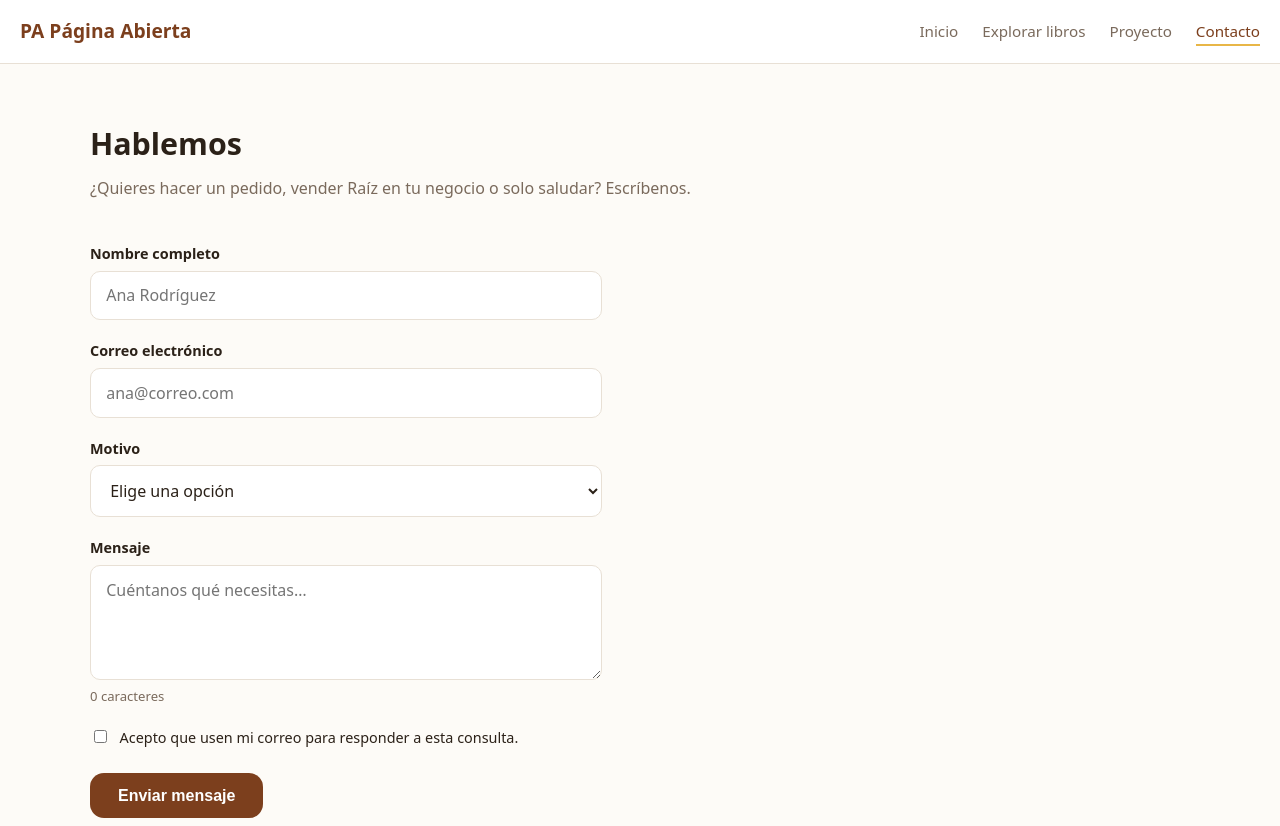
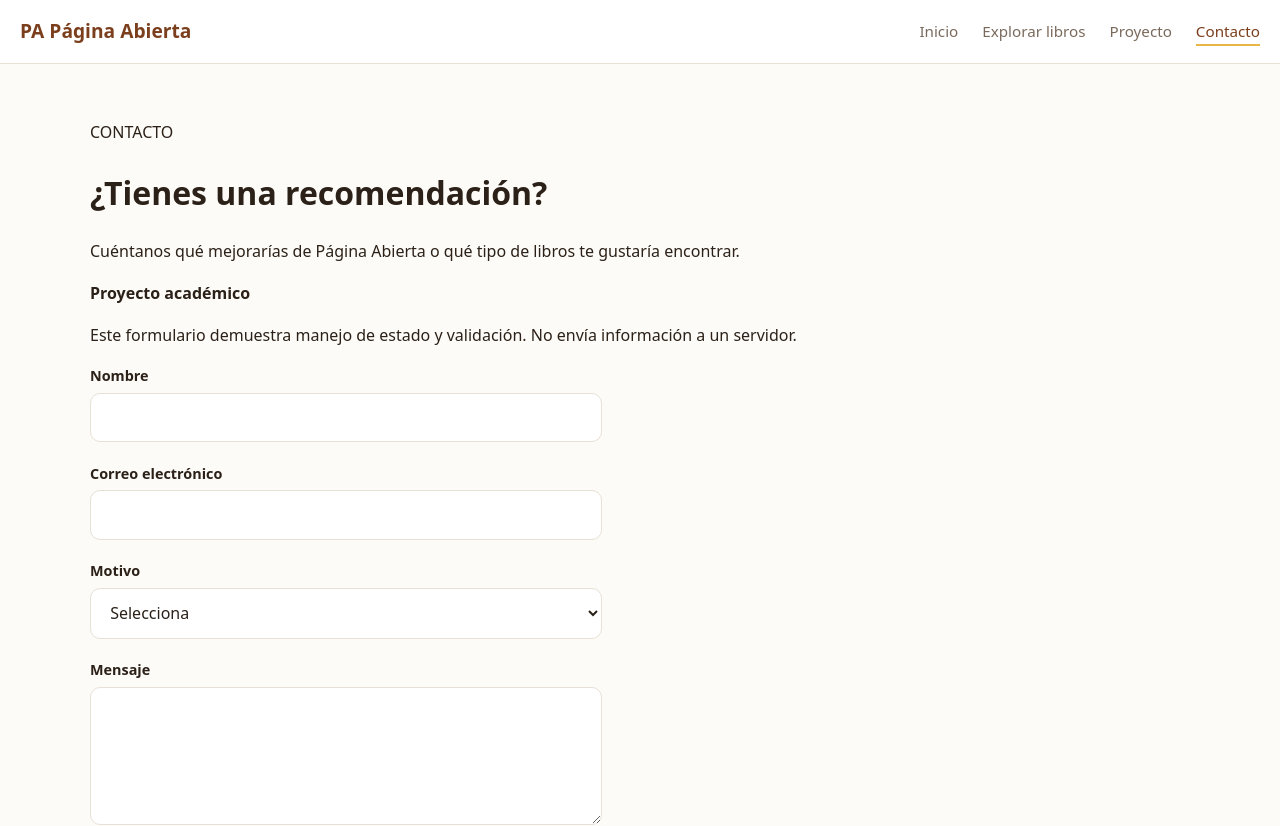
Before and after one commit to hhigueros/ejercicio-con-react, a React (Vite) app: page /ejercicio-con-react/contacto in a window 1280 px wide. Shown: the top 826 px of the page. Built offline with nearby package versions, Linux system fonts and the light colour scheme.

Commit message:
Adapta formulario al nuevo proyecto

```diff
--- a/src/pages/Contacto.jsx
+++ b/src/pages/Contacto.jsx
@@ -1,212 +1,19 @@
 import { useState } from 'react';
 import { useTitulo } from '../hooks/useTitulo.js';
-
-const FORM_VACIO = {
-  nombre: '',
-  correo: '',
-  interes: '',
-  mensaje: '',
-  acepta: false,
-};
-
-export default function Contacto() {
-  useTitulo('Contacto');
-
-  // aquí sigue TODO lo que ya tenías
-  const [datos, setDatos] = useState(FORM_VACIO);
-  const [tocado, setTocado] = useState({});
-  const [enviado, setEnviado] = useState(false);
-  const [enviando, setEnviando] = useState(false);
-
-  // ---------- Validación: se CALCULA en cada render ----------
-  const errores = {
-    nombre:
-      datos.nombre.trim().length < 3
-        ? 'Escribe tu nombre (mínimo 3 letras)'
-        : '',
-    correo: !/^[^\s@]+@[^\s@]+\.[^\s@]{2,}$/.test(datos.correo)
-      ? 'Escribe un correo válido, por ejemplo ana@correo.com'
-      : '',
-    interes: datos.interes === '' ? 'Elige un motivo de contacto' : '',
-    mensaje:
-      datos.mensaje.trim().length < 10
-        ? 'Cuéntanos un poco más (mínimo 10 caracteres)'
-        : '',
-    acepta: !datos.acepta ? 'Debes aceptar para poder responderte' : '',
-  };
-
-  const esValido = Object.values(errores).every((e) => e === '');
-
-  // ---------- Un solo manejador para TODOS los campos ----------
-  function manejarCambio(evento) {
-    const { name, value, type, checked } = evento.target;
-    setDatos((previos) => ({
-      ...previos,
-      [name]: type === 'checkbox' ? checked : value,
-    }));
-  }
-
-  function marcarTocado(evento) {
-    setTocado((previos) => ({ ...previos, [evento.target.name]: true }));
-  }
-
-  function mostrarError(campo) {
-    return tocado[campo] && errores[campo] !== '';
-  }
-
-  // ---------- Procesar el envío ----------
-  async function manejarEnvio(evento) {
-    evento.preventDefault(); // evita que se recargue la página
-
-    if (!esValido) {
-      // marca todos los campos como tocados para mostrar todos los errores
-      setTocado({
-        nombre: true,
-        correo: true,
-        interes: true,
-        mensaje: true,
-        acepta: true,
-      });
-      return;
-    }
-
-    setEnviando(true);
-    console.log('Datos recibidos del formulario:', datos);
-    await new Promise((r) => setTimeout(r, 700)); // simula el envío al servidor
-    setEnviando(false);
-    setEnviado(true);
-  }
-
-  function nuevoMensaje() {
-    setDatos(FORM_VACIO);
-    setTocado({});
-    setEnviado(false);
-  }
-
-  // ---------- Pantalla de éxito ----------
-  if (enviado) {
-    return (
-      <div className="contenedor seccion">
-        <div className="exito">
-          <h3>✅ ¡Gracias, {datos.nombre}!</h3>
-          <p>
-            Recibimos tu mensaje sobre <strong>{datos.interes}</strong>.
-          </p>
-          <p>
-            Te responderemos a <strong>{datos.correo}</strong> en menos de 24
-            horas.
-          </p>
-        </div>
-        <p style={{ marginTop: '1.5rem' }}>
-          <button className="boton boton--borde" onClick={nuevoMensaje}>
-            Enviar otro mensaje
-          </button>
-        </p>
-      </div>
-    );
-  }
-
-  // ---------- El formulario ----------
-  return (
-    <div className="contenedor seccion">
-      <h2>Hablemos</h2>
-      <p className="seccion__intro">
-        ¿Quieres hacer un pedido, vender Raíz en tu negocio o solo saludar?
-        Escríbenos.
-      </p>
-
-      <form className="formulario" onSubmit={manejarEnvio} noValidate>
-        <div
-          className={mostrarError('nombre') ? 'campo campo--error' : 'campo'}
-        >
-          <label htmlFor="nombre">Nombre completo</label>
-          <input
-            id="nombre"
-            name="nombre"
-            type="text"
-            value={datos.nombre}
-            onChange={manejarCambio}
-            onBlur={marcarTocado}
-            placeholder="Ana Rodríguez"
-          />
-          {mostrarError('nombre') && (
-            <span className="mensaje-error">{errores.nombre}</span>
-          )}
-        </div>
-
-        <div
-          className={mostrarError('correo') ? 'campo campo--error' : 'campo'}
-        >
-          <label htmlFor="correo">Correo electrónico</label>
-          <input
-            id="correo"
-            name="correo"
-            type="email"
-            value={datos.correo}
-            onChange={manejarCambio}
-            onBlur={marcarTocado}
-            placeholder="ana@correo.com"
-          />
-          {mostrarError('correo') && (
-            <span className="mensaje-error">{errores.correo}</span>
-          )}
-        </div>
-
-        <div
-          className={mostrarError('interes') ? 'campo campo--error' : 'campo'}
-        >
-          <label htmlFor="interes">Motivo</label>
-          <select
-            id="interes"
-            name="interes"
-            value={datos.interes}
-            onChange={manejarCambio}
-            onBlur={marcarTocado}
-          >
-            <option value="">Elige una opción</option>
-            <option value="pedido">Hacer un pedido</option>
-            <option value="mayoreo">Comprar al por mayor</option>
-            <option value="alianza">Vender Raíz en mi negocio</option>
-            <option value="otro">Otro</option>
-          </select>
-          {mostrarError('interes') && (
-            <span className="mensaje-error">{errores.interes}</span>
-          )}
-        </div>
-
-        <div
-          className={mostrarError('mensaje') ? 'campo campo--error' : 'campo'}
-        >
-          <label htmlFor="mensaje">Mensaje</label>
-          <textarea
-            id="mensaje"
-            name="mensaje"
-            rows="4"
-            value={datos.mensaje}
-            onChange={manejarCambio}
-            onBlur={marcarTocado}
-            placeholder="Cuéntanos qué necesitas…"
-          />
-          <span className="ayuda">{datos.mensaje.length} caracteres</span>
-          {mostrarError('mensaje') && (
-            <span className="mensaje-error">{errores.mensaje}</span>
-          )}
-        </div>
-
-        <label className="checkbox">
-          <input
-            type="checkbox"
-            name="acepta"
-            checked={datos.acepta}
-            onChange={manejarCambio}
-          />
-          Acepto que usen mi correo para responder a esta consulta.
-        </label>
-
-        <button className="boton" type="submit" disabled={enviando}>
-          {enviando ? 'Enviando…' : 'Enviar mensaje'}
-        </button>
-      </form>
-    </div>
-  );
+const VACIO={nombre:'',correo:'',motivo:'',mensaje:'',acepta:false};
+export default function Contacto(){
+ useTitulo('Contacto'); const [datos,setDatos]=useState(VACIO); const [tocado,setTocado]=useState({}); const [enviado,setEnviado]=useState(false);
+ const errores={nombre:datos.nombre.trim().length<3?'Escribe al menos 3 caracteres':'',correo:!/^[^\s@]+@[^\s@]+\.[^\s@]{2,}$/.test(datos.correo)?'Escribe un correo válido':'',motivo:!datos.motivo?'Selecciona un motivo':'',mensaje:datos.mensaje.trim().length<12?'Escribe al menos 12 caracteres':'',acepta:!datos.acepta?'Debes aceptar esta condición':''};
+ const valido=Object.values(errores).every(v=>!v);
+ const cambio=e=>{const {name,value,type,checked}=e.target;setDatos(d=>({...d,[name]:type==='checkbox'?checked:value}))};
+ const enviar=e=>{e.preventDefault();if(!valido){setTocado({nombre:true,correo:true,motivo:true,mensaje:true,acepta:true});return;}setEnviado(true)};
+ if(enviado)return <div className="contenedor seccion"><div className="exito"><span>✓</span><h1>Mensaje preparado</h1><p>Gracias, {datos.nombre}. Esta demostración validó correctamente tu información.</p></div><button className="boton boton--secundario" onClick={()=>{setDatos(VACIO);setTocado({});setEnviado(false)}}>Escribir otro</button></div>;
+ const campo=(n)=>tocado[n]&&errores[n];
+ return <div className="contenedor seccion contacto-grid"><div><span className="eyebrow">CONTACTO</span><h1>¿Tienes una recomendación?</h1><p className="lead">Cuéntanos qué mejorarías de Página Abierta o qué tipo de libros te gustaría encontrar.</p><div className="nota"><strong>Proyecto académico</strong><p>Este formulario demuestra manejo de estado y validación. No envía información a un servidor.</p></div></div>
+ <form className="formulario" onSubmit={enviar} noValidate>
+ {['nombre','correo'].map(n=><div className={campo(n)?'campo campo--error':'campo'} key={n}><label htmlFor={n}>{n==='nombre'?'Nombre':'Correo electrónico'}</label><input id={n} name={n} type={n==='correo'?'email':'text'} value={datos[n]} onChange={cambio} onBlur={()=>setTocado(t=>({...t,[n]:true}))}/>{campo(n)&&<small>{errores[n]}</small>}</div>)}
+ <div className={campo('motivo')?'campo campo--error':'campo'}><label htmlFor="motivo">Motivo</label><select id="motivo" name="motivo" value={datos.motivo} onChange={cambio} onBlur={()=>setTocado(t=>({...t,motivo:true}))}><option value="">Selecciona</option><option>Sugerencia de libro</option><option>Comentario del sitio</option><option>Otro</option></select>{campo('motivo')&&<small>{errores.motivo}</small>}</div>
+ <div className={campo('mensaje')?'campo campo--error':'campo'}><label htmlFor="mensaje">Mensaje</label><textarea id="mensaje" name="mensaje" rows="5" maxLength="400" value={datos.mensaje} onChange={cambio} onBlur={()=>setTocado(t=>({...t,mensaje:true}))}/><span className="contador">{datos.mensaje.length}/400</span>{campo('mensaje')&&<small>{errores.mensaje}</small>}</div>
+ <label className="checkbox"><input type="checkbox" name="acepta" checked={datos.acepta} onChange={cambio}/> Entiendo que este formulario es una demostración académica.</label>{campo('acepta')&&<small className="mensaje-error">{errores.acepta}</small>}
+ <button className="boton" type="submit">Validar mensaje</button></form></div>;
 }
```
